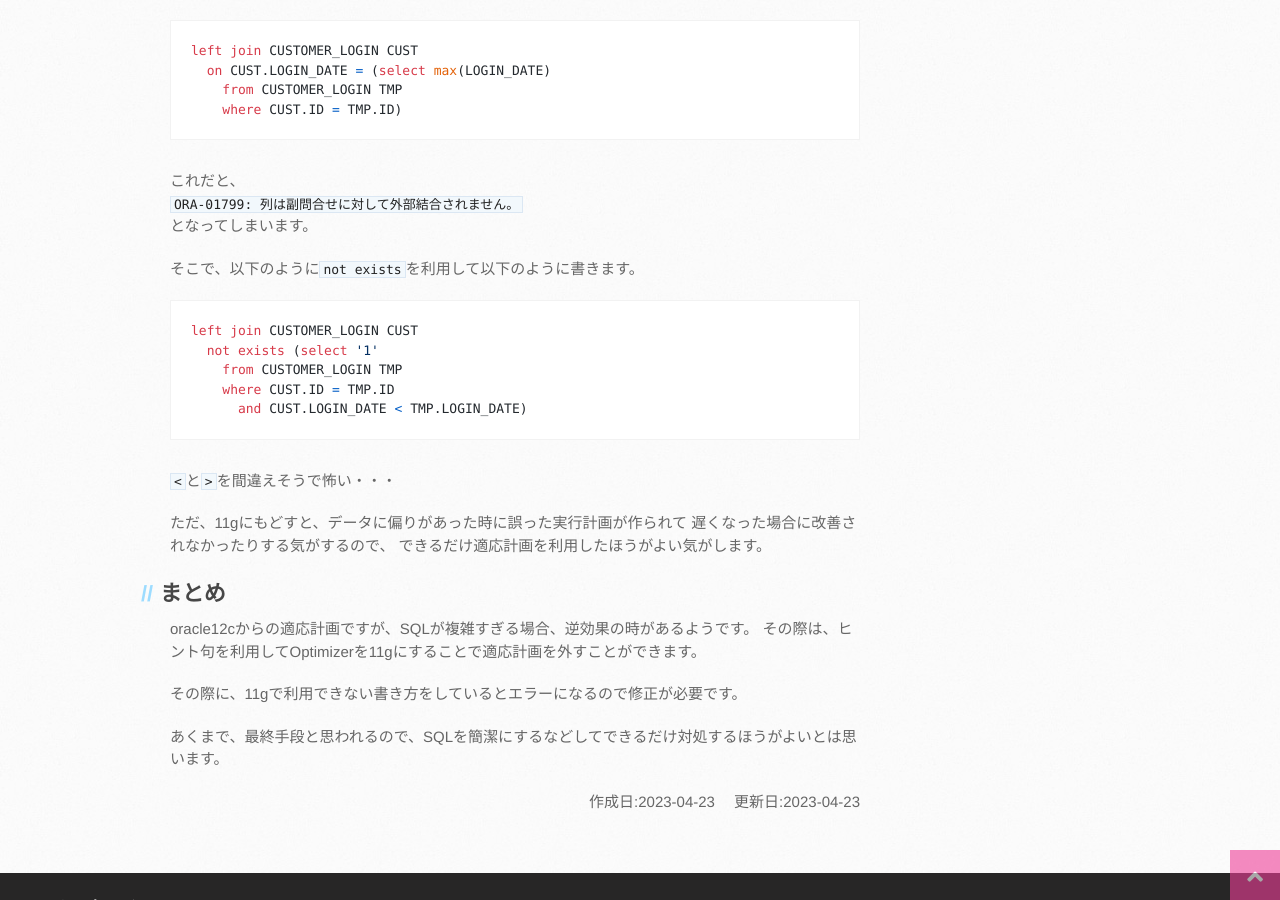
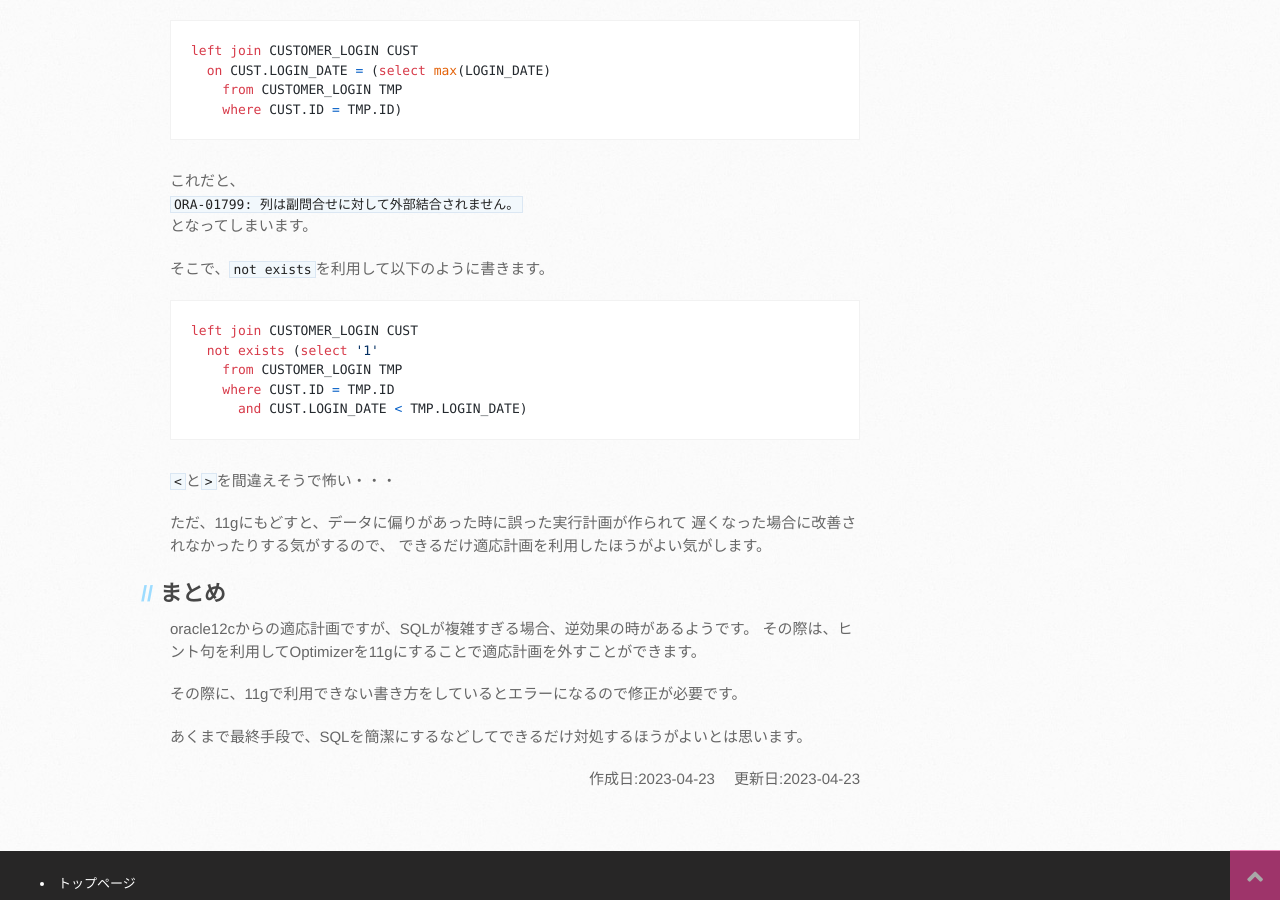
Before and after one commit to mtaketani113/mtaketani113.github.io, a Jekyll site: the page built from it/other/oracleAdaptiveExePlan.md, in a window 1280 px wide and 900 px high, scrolled down 788 px. Built offline with Jekyll 4.4.1, drawn with Linux system fonts in a browser that asks for light colours; nearby versions of some CDN libraries; comment, search, counter and statistics services are not loaded; the repository's description, which GitHub fills in, is left out.

Commit message:
不要なことがを削除

````diff
--- a/it/other/oracleAdaptiveExePlan.md
+++ b/it/other/oracleAdaptiveExePlan.md
@@ -43,7 +43,7 @@ left join CUSTOMER_LOGIN CUST
 `ORA-01799: 列は副問合せに対して外部結合されません。`
 となってしまいます。
 
-そこで、以下のように`not exists`を利用して以下のように書きます。
+そこで、`not exists`を利用して以下のように書きます。
 
 ```SQL
 left join CUSTOMER_LOGIN CUST
@@ -66,4 +66,4 @@ oracle12cからの適応計画ですが、SQLが複雑すぎる場合、逆効
 
 その際に、11gで利用できない書き方をしているとエラーになるので修正が必要です。
 
-あくまで、最終手段と思われるので、SQLを簡潔にするなどしてできるだけ対処するほうがよいとは思います。
+あくまで最終手段で、SQLを簡潔にするなどしてできるだけ対処するほうがよいとは思います。
````
